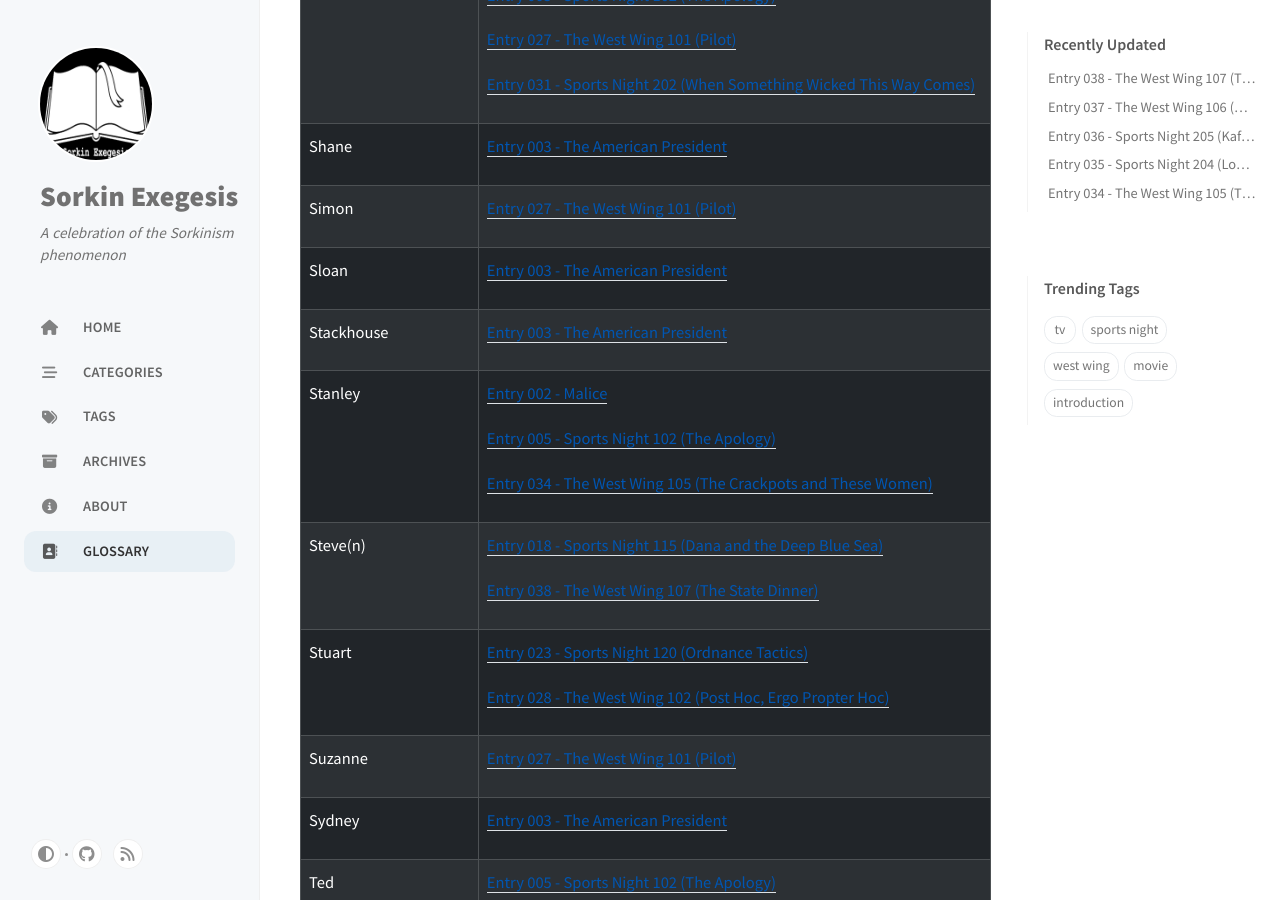
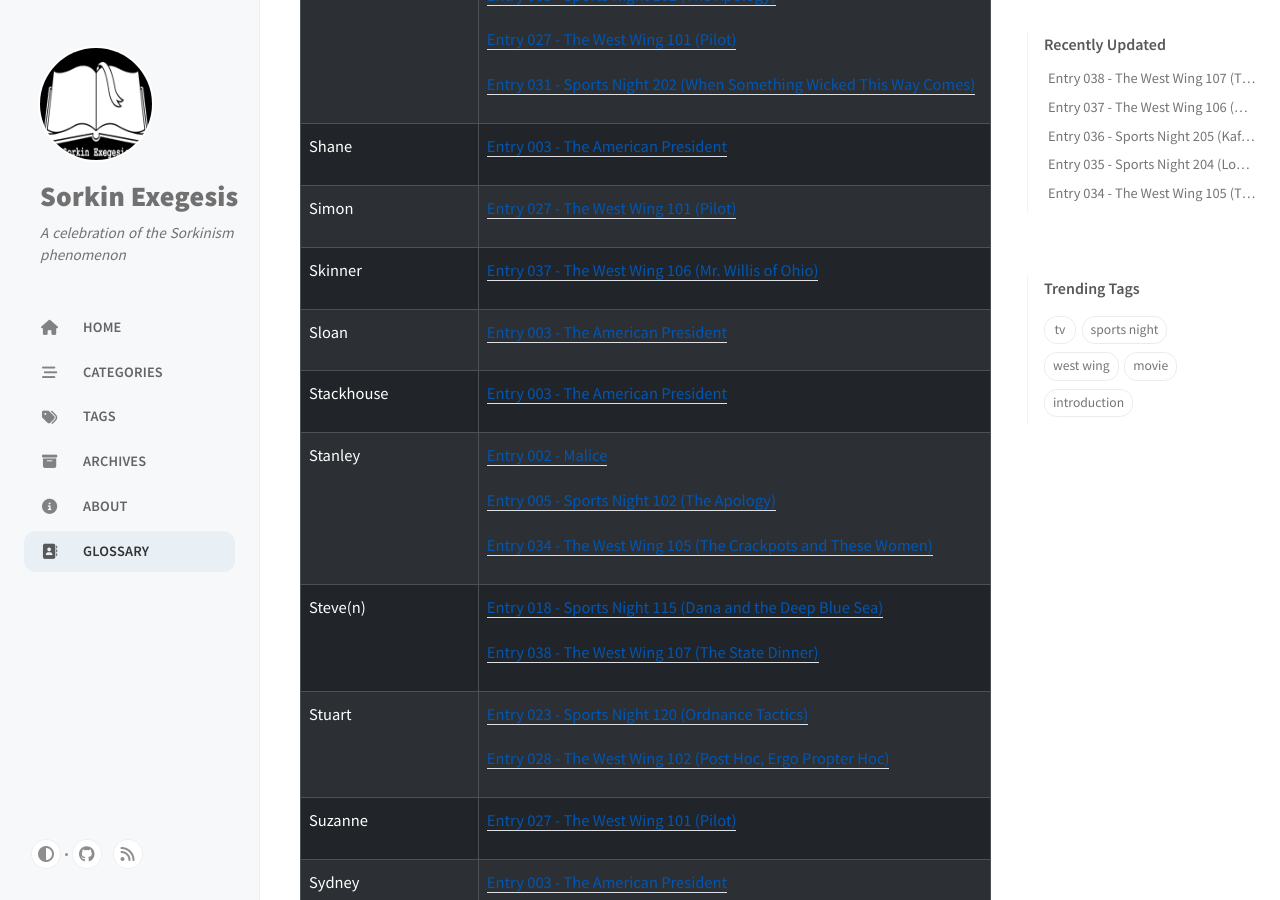
Before and after one commit to sykesjd/sorkin-exegesis, a Jekyll site: the page built from _tabs/glossary.md, in a window 1280 px wide and 900 px high, scrolled down 31152 px. Built offline with Jekyll 4.4.1, drawn with Linux system fonts in a browser that asks for light colours; cached includes are drawn as plain includes; comment, search, counter and statistics services are not loaded.

Commit message:
Missed a spot

```diff
--- a/_posts/2025-12-26-west-wing-106.md
+++ b/_posts/2025-12-26-west-wing-106.md
@@ -286,6 +286,8 @@
 > TOBY: Power zones, US rail, and federal funding for a hundred thousand new public school teachers.
 
 Ah, those were the days — people clown on the concept of pork barrel spending, but honest to goodness it was basically the only reason shit got done back then. Compromise was as much as financial skill as it was a philosophical one, which resulted in considerably less hard-assery.
+
+### NEW Sorkin Name: Skinner
 
 > MANDY: We have a meeting with Gladman and Skinner, they represent two of the three swing votes on the Commerce Committee.
 >
```
